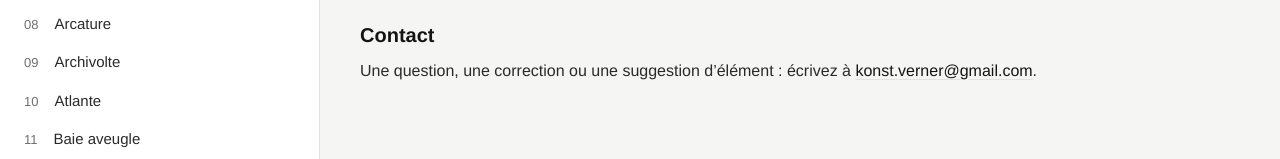
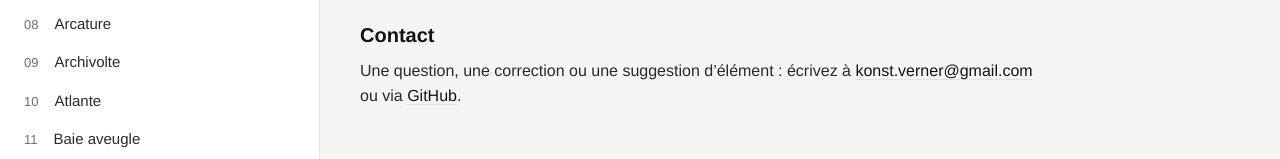
Before and after one commit to konverner/lepetitvitruve, an Astro site: page /about in a window 1280 px wide. Shown: the part 383-542 px from the top of the page. Built offline with nearby package versions, Linux system fonts and the light colour scheme; Astro itself is replaced by a stand-in of ours; a web font is replaced by a local one.

Commit message:
content: complet contact info

```diff
--- a/content/about/fr.md
+++ b/content/about/fr.md
@@ -10,4 +10,4 @@ Chaque élément c'est un token visuel qui contribue à la construction d'une st
 
 ## Contact
 
-Une question, une correction ou une suggestion d'élément : écrivez à [konst.verner@gmail.com](mailto:konst.verner@gmail.com).
+Une question, une correction ou une suggestion d'élément : écrivez à [konst.verner@gmail.com](mailto:konst.verner@gmail.com) ou via [GitHub](https://github.com/konst-verner/le-petit-vitruve).
```
